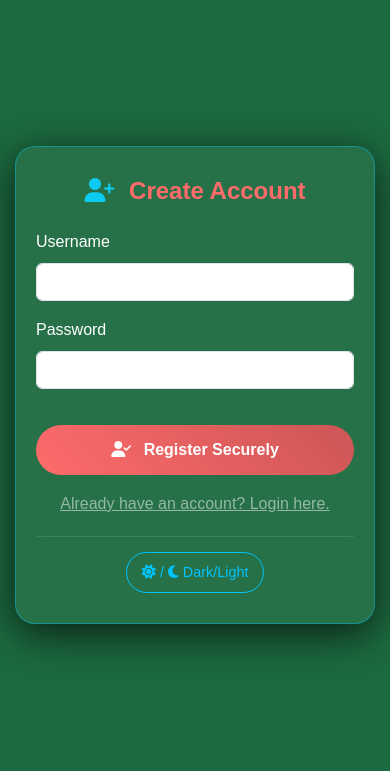
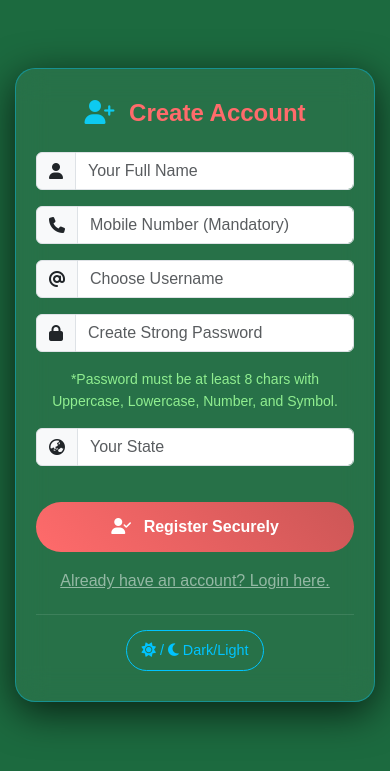
Before and after one commit to akashpal112/cloud, a plain HTML site: page register.html in a window 390 px wide. Shown: the part 67-838 px from the top of the page. Drawn offline with nearby package versions, Linux system fonts and the light colour scheme.

Commit message:
Enhance registration form with additional fields
Updated registration form to include full name, mobile number, and state fields with appropriate placeholders and validation.

```diff
--- a/register.html
+++ b/register.html
@@ -25,14 +25,32 @@
         <div class="container">
             <div class="login-card">
                 <h2 class="text-center mb-4"><i class="fas fa-user-plus me-2 text-info"></i> Create Account</h2>
-                <form id="registerForm">
-                    <div class="mb-3">
-                        <label for="registerUsername" class="form-label text-white">Username</label>
-                        <input type="text" class="form-control" id="registerUsername" required>
+                <form onsubmit="handleRegister(event)">
+
+                    <div class="input-group mb-3">
+                        <span class="input-group-text"><i class="fas fa-user"></i></span>
+                        <input type="text" id="registerName" class="form-control" placeholder="Your Full Name" required>
                     </div>
-                    <div class="mb-3">
-                        <label for="registerPassword" class="form-label text-white">Password</label>
-                        <input type="password" class="form-control" id="registerPassword" required>
+
+                    <div class="input-group mb-3">
+                        <span class="input-group-text"><i class="fas fa-phone"></i></span>
+                        <input type="tel" id="registerMobile" class="form-control" placeholder="Mobile Number (Mandatory)" pattern="[0-9]{10}" title="Ten digits number" required>
+                    </div>
+
+                    <div class="input-group mb-3">
+                        <span class="input-group-text"><i class="fas fa-at"></i></span>
+                        <input type="text" id="registerUsername" class="form-control" placeholder="Choose Username" required>
+                    </div>
+
+                    <div class="input-group mb-3">
+                        <span class="input-group-text"><i class="fas fa-lock"></i></span>
+                        <input type="password" id="registerPassword" class="form-control" placeholder="Create Strong Password" required>
+                    </div>
+                    <p class="text-muted small text-center mb-3" style="color: #90ee90 !important;">*Password must be at least 8 chars with Uppercase, Lowercase, Number, and Symbol.</p>
+
+                    <div class="input-group mb-3">
+                        <span class="input-group-text"><i class="fas fa-globe-asia"></i></span>
+                        <input type="text" id="registerState" class="form-control" placeholder="Your State" required>
                     </div>
 
                     <p id="registerMessage" class="text-center mt-3" style="color: yellow; font-weight: bold;"></p>
@@ -69,3 +87,4 @@
     </script>
 </body>
 </html>
+</html>
```
